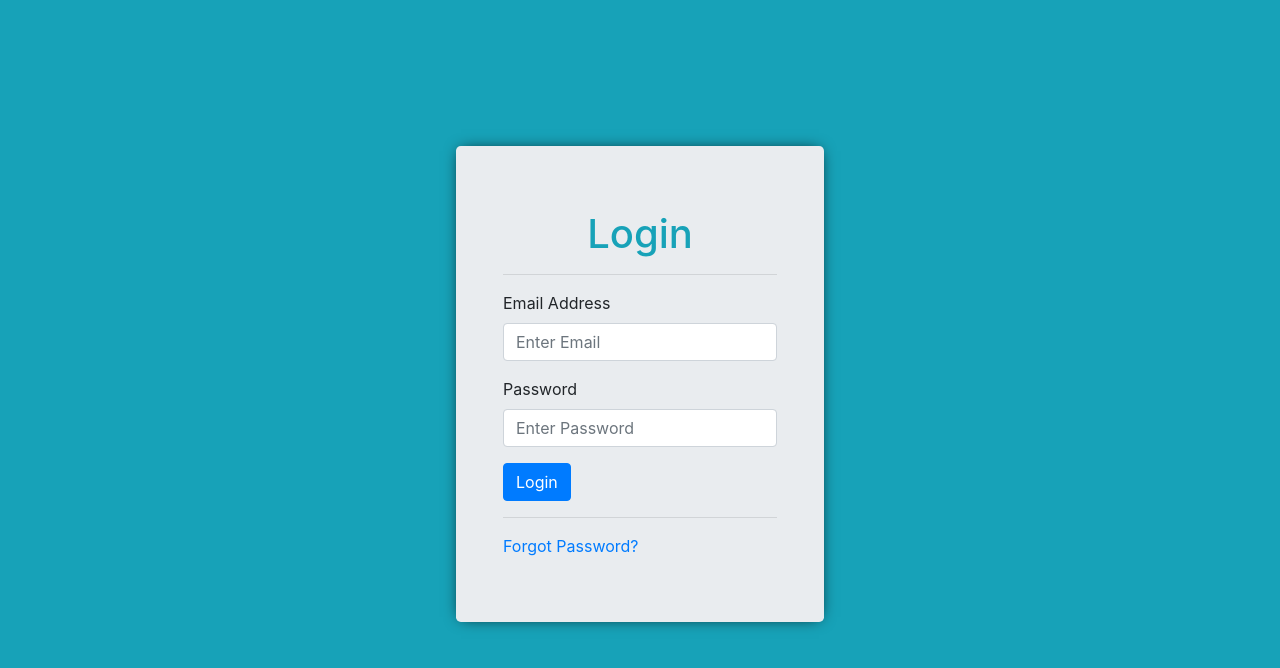
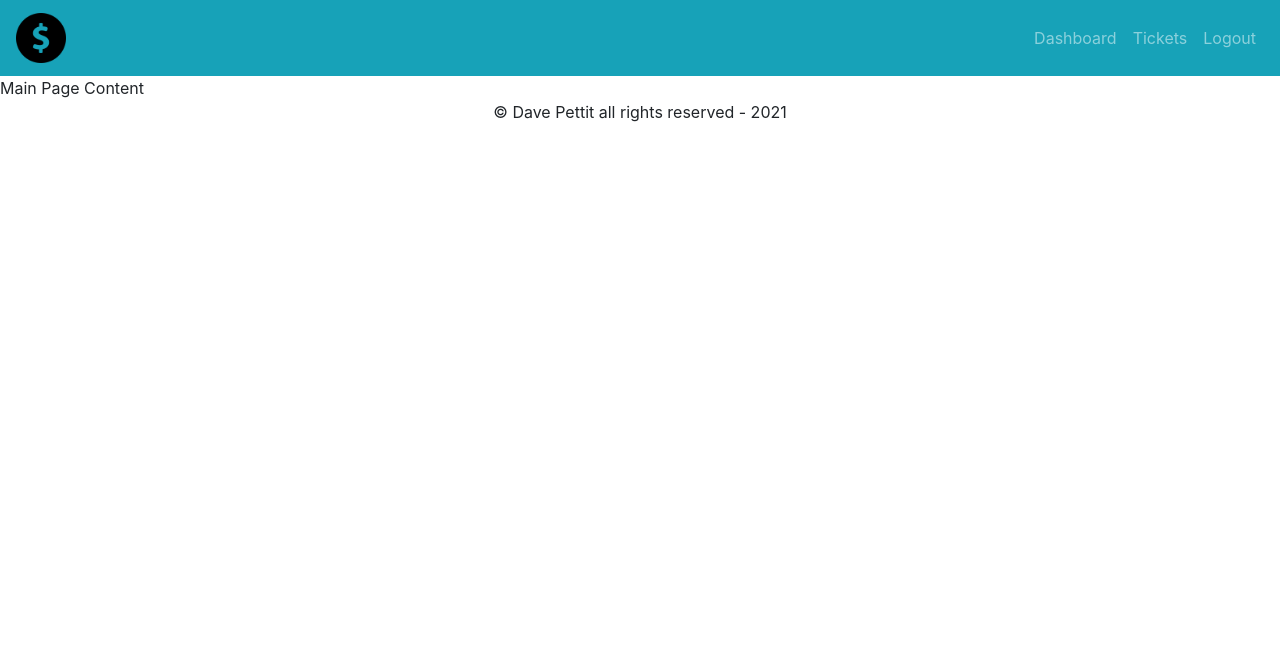
Before and after one commit to Dkpettit/crm-frontend, a React (Create React App) app: page / in a window 1280 px wide. Shown: the top 668 px of the page. Built offline with nearby package versions, Linux system fonts and the light colour scheme.

Commit message:
added layouts with header nav and footer

```diff
--- a/src/App.js
+++ b/src/App.js
@@ -13,13 +13,15 @@
  // yarn start
 
 import './App.css';
+import { DefaultLayout } from './layout/DefaultLayout';
 
 import { Entry } from './pages/entry/Entry.page';
 
 function App() {
   return (
     <div className="App">
-      <Entry />
+      {/* <Entry /> */}
+      <DefaultLayout />
     </div>
   );
 }
--- /dev/null
+++ b/src/layout/DefaultLayout.js
@@ -0,0 +1,17 @@
+import React from "react";
+import { Footer } from "./partials/Footer.comp";
+import { Header } from "./partials/Header.comp";
+
+export const DefaultLayout = () => {
+    return (
+      <div className="default-layout">
+        <div className="header">
+          <Header />
+        </div>
+        <div className="main">Main Page Content</div>
+        <div className="footer">
+          <Footer />
+        </div>
+      </div>
+    );
+};
--- /dev/null
+++ b/src/layout/partials/Footer.comp.js
@@ -0,0 +1,7 @@
+import React from "react";
+
+export const Footer = () => {
+    return <div className="text-center copy-right">
+      &copy; Dave Pettit all rights reserved - 2021
+  </div>;
+};
--- /dev/null
+++ b/src/layout/partials/Header.comp.js
@@ -0,0 +1,21 @@
+import React from 'react';
+import { Navbar, Nav, NavbarBrand } from 'react-bootstrap';
+import logo from '../../assets/img/dollar-symbol.png';
+
+export const Header = () =>
+{
+    return <Navbar collapseOnSelect bg="info" variant="dark" expand="md">
+        <Navbar.Brand>
+            <img src={logo} alt="" width="50px"/>
+        </Navbar.Brand>
+        <Navbar.Toggle aria-controls="basic-navbar-nav" />
+        <Navbar.Collapse id="basic-navbar-nav">
+            <Nav className="ml-auto">
+                <Nav.Link href="/dashboard">Dashboard</Nav.Link>
+                <Nav.Link href="/tickets">Tickets</Nav.Link>
+                <Nav.Link href="/logout">Logout</Nav.Link>
+            </Nav>
+        </Navbar.Collapse>
+
+    </Navbar>
+}
```
Also changed, not shown: src/assets/img/dollar-symbol.png (added).
